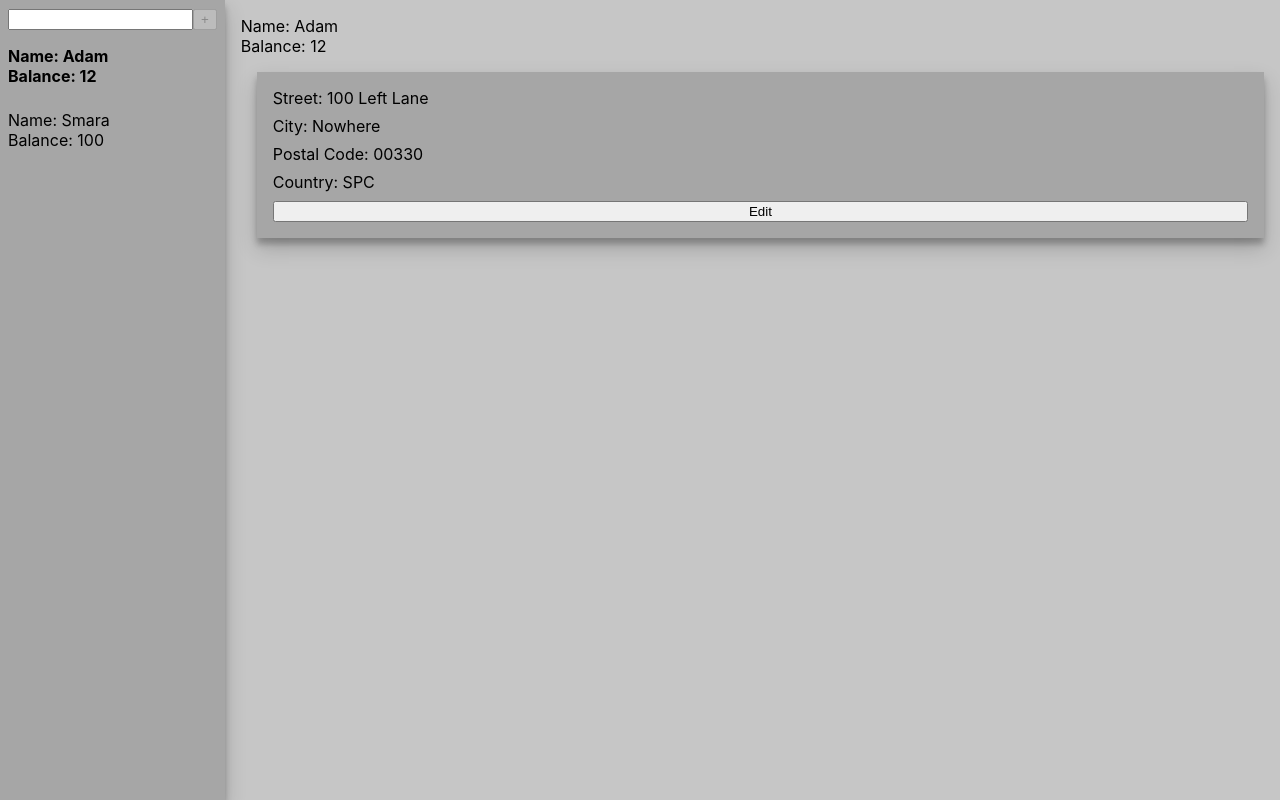
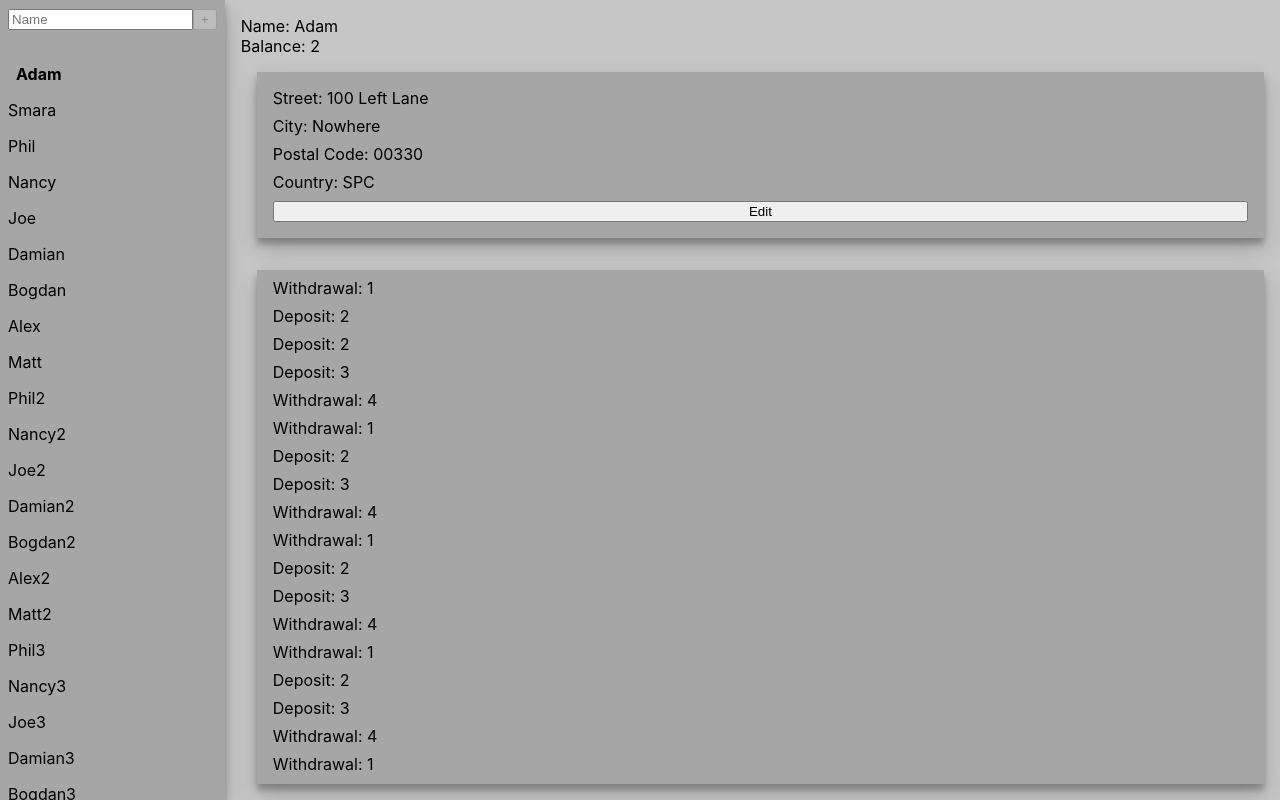
Before and after one commit to BeerOnBeard/bank-manager-spike, a React (Create React App) app in the folder src/client/: page / in a window 1280 px wide. Built offline with nearby package versions, Linux system fonts and the light colour scheme.

Commit message:
Adding display of transactions. Adding compute of balance from transactions. Adding scrolling support for customer list.

```diff
--- a/src/client/src/App.js
+++ b/src/client/src/App.js
@@ -7,12 +7,10 @@ class App extends Component {
   render() {
     return (
       <div className="app">
-        <div className="header"></div>
         <div className="container">
           <Customers />
           <Main />
         </div>
-        <div className="footer"></div>
       </div>
     );
   }
--- a/src/client/src/Main.css
+++ b/src/client/src/Main.css
@@ -1,4 +1,6 @@
 .main {
-  padding: 1rem 0 0 1rem;
+  margin: 1rem 0 0 1rem;
   flex: 1;
+  display: flex;
+  flex-flow: column;
 }
--- a/src/client/src/Main.js
+++ b/src/client/src/Main.js
@@ -3,18 +3,30 @@ import { connect } from 'react-redux';
 import './Main.css';
 import DisplayAddress from './address/DisplayAddress';
 import EditAddress from './address/EditAddress';
+import DisplayTransactions from './transactions/DisplayTransactions';
 
 class Main extends Component {
+  balance() {
+    return this.props.customer.transactions.reduce((accumulator, transaction) => {
+      if (transaction.type === 'Deposit') {
+        return accumulator + transaction.value;
+      } else {
+        return accumulator - transaction.value;
+      }
+    }, 0);
+  }
+
   render() {
     return (
       <div className="main">
         <div>Name: { this.props.customer.name }</div>
-        <div>Balance: { this.props.customer.balance }</div>
+        <div>Balance: { this.balance() }</div>
         {
           this.props.isEditingAddress
             ? <EditAddress customerName={this.props.customer.name} address={this.props.customer.address} />
             : <DisplayAddress address={this.props.customer.address} />
         }
+        <DisplayTransactions />
       </div>
     );
   }
--- a/src/client/src/customers/AddCustomer.js
+++ b/src/client/src/customers/AddCustomer.js
@@ -22,7 +22,7 @@ class AddCustomer extends Component {
   render() {
     return (
       <div className="customer-list__add">
-        <input type="text" value={this.state.name} onChange={e => this.updateName(e)} />
+        <input type="text" value={this.state.name} onChange={e => this.updateName(e)} placeholder="Name" />
         <button onClick={_ => this.props.addCustomer(this.state.name)} disabled={this.state.name === ''}>+</button>
       </div>
     );
--- a/src/client/src/customers/Customer.js
+++ b/src/client/src/customers/Customer.js
@@ -21,8 +21,7 @@ class Customer extends Component {
         className={ this.getClasses() }
         onClick={_ => this.props.selectCustomer(this.props.customer.name)}
         >
-        <div>Name: {this.props.customer.name}</div>
-        <div>Balance: {this.props.customer.balance}</div>
+        {this.props.customer.name}
       </div>
     );
   }
--- a/src/client/src/customers/Customers.css
+++ b/src/client/src/customers/Customers.css
@@ -1,18 +1,29 @@
 .customer-list {
-  display: flex;
-  flex-flow: column;
   background-color: #a6a6a6;
-  padding: 0.5rem;
   box-shadow: 0 10px 20px rgba(0,0,0,0.19), 0 6px 6px rgba(0,0,0,0.23);
+  position: relative;
+}
+
+.customer-list__add {
+  margin: 0.5rem;
+}
+
+.customer-list__scroll-container {
+  position: absolute;
+  top: 3rem;
+  bottom: 0;
+  left: 0;
+  right: 0;
+  overflow-x: hidden;
+  overflow-y: auto;
 }
 
 .customer-list__customer {
-  width: 100%;
-  width: 8rem;
-  height: 2rem;
-  margin-bottom: 2rem;
+  margin: 1rem 0 1rem 0.5rem;
+  cursor: pointer;
 }
 
 .customer-list__customer--selected {
   font-weight: bold;
+  margin-left: 1rem;
 }
--- a/src/client/src/customers/Customers.js
+++ b/src/client/src/customers/Customers.js
@@ -9,11 +9,13 @@ class Customers extends Component {
     return (
       <div className="customer-list">
         <AddCustomer />
-      {
-        Object.keys(this.props.customers).map(key =>
-          <Customer key={this.props.customers[key].name} customer={this.props.customers[key]} />
-        )
-      }
+        <div className="customer-list__scroll-container">
+        {
+          Object.keys(this.props.customers).map(key =>
+            <Customer key={this.props.customers[key].name} customer={this.props.customers[key]} />
+          )
+        }
+        </div>
       </div>
     );
   }
--- a/src/client/src/store.js
+++ b/src/client/src/store.js
@@ -1,31 +1,76 @@
 import { createStore } from 'redux';
+
+function createCustomer({name, balance, address, transactions}) {
+  return {
+    name: name,
+    balance: balance,
+    address: address || {},
+    transactions: transactions || []
+  };
+}
+
+function createWithdrawal(value) {
+  return { type: 'Withdrawal', value: value };
+}
+
+function createDeposit(value) {
+  return { type: 'Deposit', value: value };
+}
 
 const initialState = {
   selectedCustomer: 'Adam',
   isEditingAddress: false,
   customers: {
-    Adam: {
+    Adam: createCustomer({
       name: 'Adam',
-      balance: 12.00,
       address: {
         street: '100 Left Lane',
         postalCode: '00330',
         city: 'Nowhere',
         country: 'SPC'
-      }
-    },
-    Smara: {
+      },
+      transactions: [
+        createWithdrawal(1), createDeposit(2), createDeposit(2), createDeposit(3), createWithdrawal(4),createWithdrawal(1),
+        createDeposit(2), createDeposit(3), createWithdrawal(4),createWithdrawal(1), createDeposit(2), createDeposit(3),
+        createWithdrawal(4),createWithdrawal(1), createDeposit(2), createDeposit(3), createWithdrawal(4),createWithdrawal(1),
+        createDeposit(2), createDeposit(3), createWithdrawal(4),createWithdrawal(1), createDeposit(2), createDeposit(3), createWithdrawal(4)
+      ]
+    }),
+    Smara: createCustomer({
       name: 'Smara',
-      balance: 100.00,
       address: {
         street: '102 Left Lane',
         postalCode: '10330',
         city: 'Now-here-ville',
         country: 'SPACE'
-      }
-    }
+      },
+      transactions: [
+        createDeposit(2), createDeposit(4.5), createDeposit(3), createWithdrawal(4), createDeposit(4)
+      ]
+    }),
+    Phil: createCustomer({ name: 'Phil' }),
+    Nancy: createCustomer({ name: 'Nancy' }),
+    Joe: createCustomer({ name: 'Joe' }),
+    Damian: createCustomer({ name: 'Damian' }),
+    Bogdan: createCustomer({ name: 'Bogdan' }),
+    Alex: createCustomer({ name: 'Alex' }),
+    Matt: createCustomer({ name: 'Matt' }),
+    Phil2: createCustomer({ name: 'Phil2' }),
+    Nancy2: createCustomer({ name: 'Nancy2' }),
+    Joe2: createCustomer({ name: 'Joe2' }),
+    Damian2: createCustomer({ name: 'Damian2' }),
+    Bogdan2: createCustomer({ name: 'Bogdan2' }),
+    Alex2: createCustomer({ name: 'Alex2' }),
+    Matt2: createCustomer({ name: 'Matt2' }),
+    Phil3: createCustomer({ name: 'Phil3' }),
+    Nancy3: createCustomer({ name: 'Nancy3' }),
+    Joe3: createCustomer({ name: 'Joe3' }),
+    Damian3: createCustomer({ name: 'Damian3' }),
+    Bogdan3: createCustomer({ name: 'Bogdan3' }),
+    Alex3: createCustomer({ name: 'Alex3' }),
+    Matt3: createCustomer({ name: 'Matt3' }),
   }
-}
+};
 
 function reducer(state = initialState, action) {
   switch (action.type) {
@@ -37,10 +82,9 @@ function reducer(state = initialState, action) {
       };
     case 'CUSTOMER_ADDED':
       let newCustomers = { ...state.customers };
-      newCustomers[action.payload.name] = {
-        name: action.payload.name,
-        address: {}
-      };
+      newCustomers[action.payload.name] = createCustomer({
+        name: action.payload.name
+      });
       return {
         ...state,
         customers: newCustomers
--- /dev/null
+++ b/src/client/src/transactions/DisplayTransactions.css
@@ -0,0 +1,22 @@
+.display-transactions {
+  flex: 1;
+  margin: 1rem;
+  background-color: #a6a6a6;
+  box-shadow: 0 10px 20px rgba(0,0,0,0.19), 0 6px 6px rgba(0,0,0,0.23);
+  position: relative;
+}
+
+.display-transactions__scroll-container {
+  position: absolute;
+  top: 0;
+  bottom: 0;
+  left: 0;
+  right: 0;
+  overflow-y: auto;
+  margin-left: 1rem;
+}
+
+.display-transactions__transaction {
+  margin-top: 0.5rem;
+  margin-bottom: 0.5rem;
+}
--- /dev/null
+++ b/src/client/src/transactions/DisplayTransactions.js
@@ -0,0 +1,27 @@
+import React, { Component } from 'react';
+import { connect } from 'react-redux';
+import './DisplayTransactions.css';
+
+class DisplayTransactions extends Component {
+  render() {
+    return (
+      <div className="display-transactions">
+        <div className="display-transactions__scroll-container">
+        {
+          this.props.transactions.map(transaction => {
+            return (
+              <div className="display-transactions__transaction">
+                {transaction.type}: {transaction.value}
+              </div>
+            );
+          })
+        }
+        </div>
+      </div>
+    );
+  }
+}
+
+export default connect(
+  state => { return { transactions: state.customers[state.selectedCustomer].transactions } }
+)(DisplayTransactions);
```
